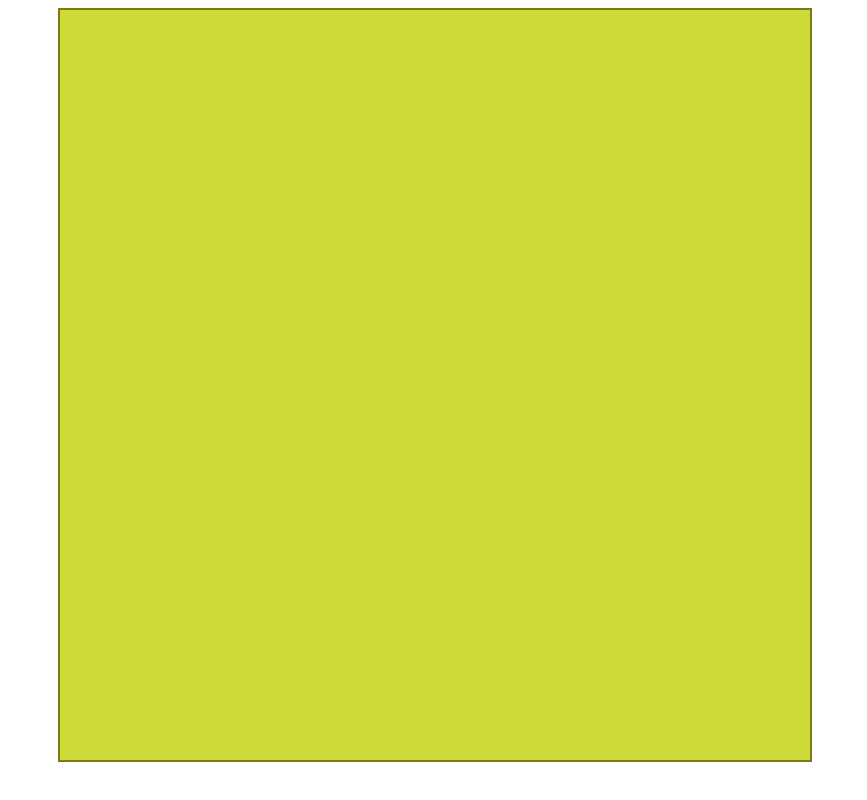
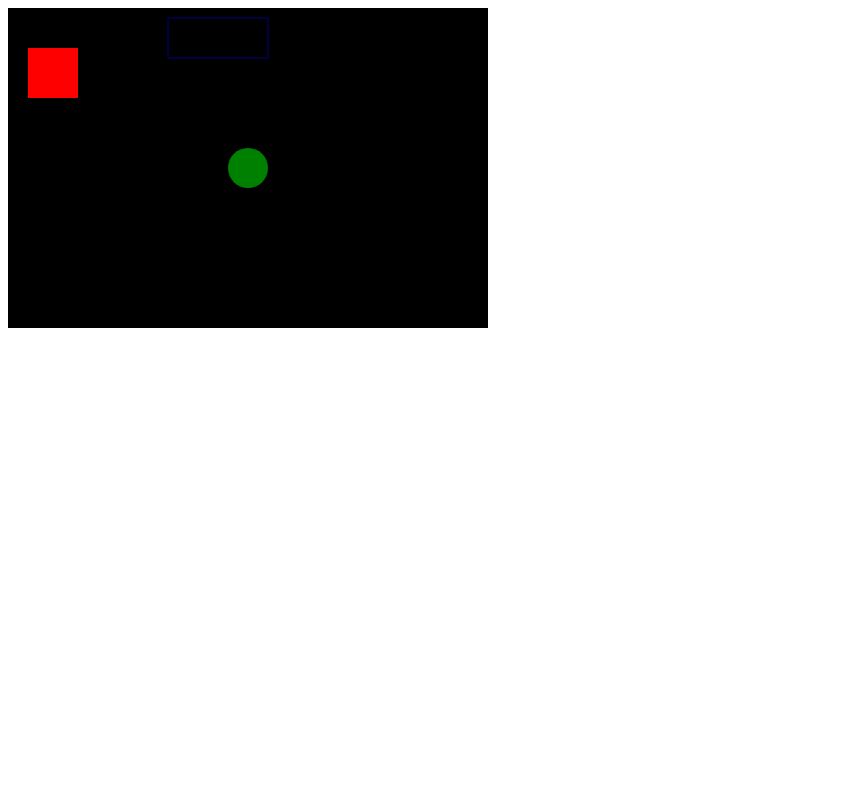
Before and after one commit to Alex-Saber/Web_Dev_Final_Project, a plain HTML site: page index.html in a window 1280 px wide. Shown: the whole page, without its empty margins (0-867 px from the left). Drawn offline with Linux system fonts and the light colour scheme.

Commit message:
Add js file

```diff
--- a/index.html
+++ b/index.html
@@ -4,12 +4,11 @@
     <meta charset="UTF-8" />
     <meta name="viewport" content="width=device-width, initial-scale=1.0" />
     <meta http-equiv="X-UA-Compatible" content="ie=edge" />
+    <link rel="stylesheet" type="text/css" href="style.css" />
     <title>Document</title>
-    <link rel="stylesheet" type="text/css" href="style.css" />
   </head>
   <body>
-    <div id="game">
-      <canvas id="gameboard" width="750" height="750"></canvas>
-    </div>
+    <canvas id="myCanvas" width="480" height="320"></canvas>
+    <script src="script.js"></script>
   </body>
 </html>
--- /dev/null
+++ b/script.js
@@ -0,0 +1,20 @@
+var canvas = document.getElementById("myCanvas");
+var ctx = canvas.getContext("2d");
+
+ctx.beginPath();
+ctx.rect(20, 40, 50, 50);
+ctx.fillStyle = "#FF0000";
+ctx.fill();
+ctx.closePath();
+
+ctx.beginPath();
+ctx.arc(240, 160, 20, 0, Math.PI*2, false);
+ctx.fillStyle = "green";
+ctx.fill();
+ctx.closePath();
+
+ctx.beginPath();
+ctx.rect(160, 10, 100, 40);
+ctx.strokeStyle = "rgba(0, 0, 255, 0.5)";
+ctx.stroke();
+ctx.closePath();
--- a/style.css
+++ b/style.css
@@ -1,12 +1 @@
-#game {
-  width: auto;
-  position: relative;
-  margin-top: 0px;
-  margin-left: 50px;
-  margin-right: 50px;
-}
-
-#gameboard {
-  background-color: #cddc39;
-  border: 2px solid #827717;
-}
+canvas { background:black; }
```
